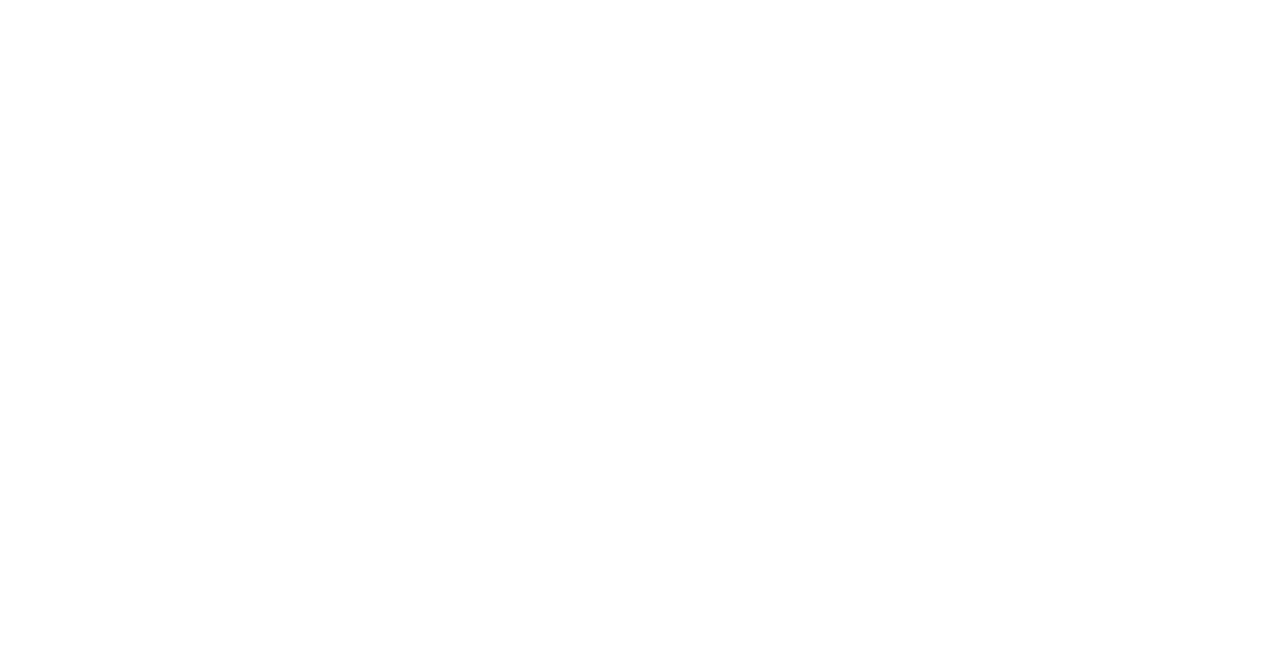
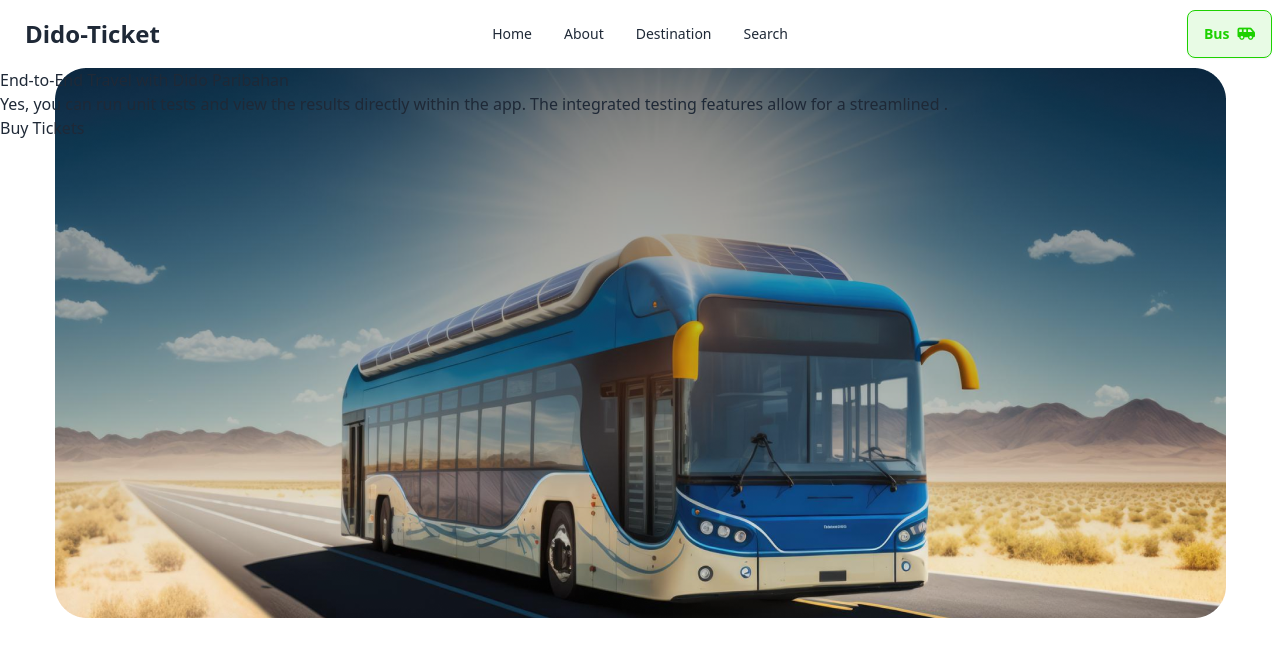
Before and after one commit to Rafiu-14/Assignment-5, a plain HTML site: page index.html in a window 1280 px wide. Drawn offline with nearby package versions, Linux system fonts and the light colour scheme.

Commit message:
Adding navbar and images file

```diff
--- a/index.html
+++ b/index.html
@@ -1,13 +1,63 @@
 <!DOCTYPE html>
-<html lang="en">
+<html data-theme="light" lang="en">
 <head>
     <meta charset="UTF-8">
     <meta name="viewport" content="width=device-width, initial-scale=1.0">
     <link href="https://cdn.jsdelivr.net/npm/daisyui@4.7.2/dist/full.min.css" rel="stylesheet" type="text/css" />
     <script src="https://cdn.tailwindcss.com"></script>
-    <title>Document</title>
+    <script src="https://kit.fontawesome.com/263d37f7c2.js" crossorigin="anonymous"></script>
+    <title>Dido-Ticket</title>
 </head>
 <body>
+    <!-- Header Part -->
+    <header>
+        <!-- Navbar -->
+        <div class="navbar bg-base-100">
+            <div class="navbar-start">
+              <div class="dropdown">
+                <div tabindex="0" role="button" class="btn btn-ghost lg:hidden">
+                  <svg xmlns="http://www.w3.org/2000/svg" class="h-5 w-5" fill="none" viewBox="0 0 24 24" stroke="currentColor"><path stroke-linecap="round" stroke-linejoin="round" stroke-width="2" d="M4 6h16M4 12h8m-8 6h16" /></svg>
+                </div>
+                <ul tabindex="0" class="menu menu-sm dropdown-content mt-3 z-[1] p-2 shadow bg-base-100 rounded-box w-52">
+                    <li><a>Home</a></li>
+                    <li><a>About</a></li>
+                    <li><a>Destination</a></li>
+                    <li><a>Search</a></li>
+                </ul>
+              </div>
+              <a class="btn btn-ghost text-2xl font-extrabold">Dido-Ticket</a>
+            </div>
+            <div class="navbar-center hidden lg:flex">
+              <ul class="menu menu-horizontal px-1">
+                <li><a>Home</a></li>
+                <li><a>About</a></li>
+                <li><a>Destination</a></li>
+                <li><a>Search</a></li>
+              </ul>
+            </div>
+            <div class="navbar-end ">
+              <a class="btn text-[#1dd100] border-[#1dd100] border-[1px] bg-[#1dd1001a] hover:bg-[#1dd10033] hover:border-[#1dd100]">Bus <i class="fa-solid fa-van-shuttle text-[#1dd100]"></i></a>
+            </div>
+          </div>
+          <!-- Banner -->
+          <div class="flex">
+            <div class="flex justify-center items-center ml-auto mr-auto">
+                <img src="images/banner.png">
+            </div>
+            <div class="absolute">
+                <h1>End-to-End Travel with <span>Dido Paribahan</span></h1>
+                <p>Yes, you can run unit tests and view the results directly within the app. The integrated testing features allow for a streamlined .</p>
+                <button>Buy Tickets</button>
+            </div>
+          </div>
+    </header>
+    <!-- Main Part -->
+    <main>
 
+    </main>
+    <!-- Footer Part -->
+    <footer>
+
+    </footer>
 </body>
 </html>
```
Also changed, not shown: images/banner.png (added), images/bus-icon.png (added), images/bus-logo.png (added), images/cupon-devider.png (added), images/fare.png (added), images/info-devider.png (added), images/people.png (added), images/playstore.png (added), images/seat-gray.png (added), images/seat-green-filled.png (added), images/seat-green.png (added), images/stoppage.png (added), images/success.png (added), images/ticket-cupon.png (added).
